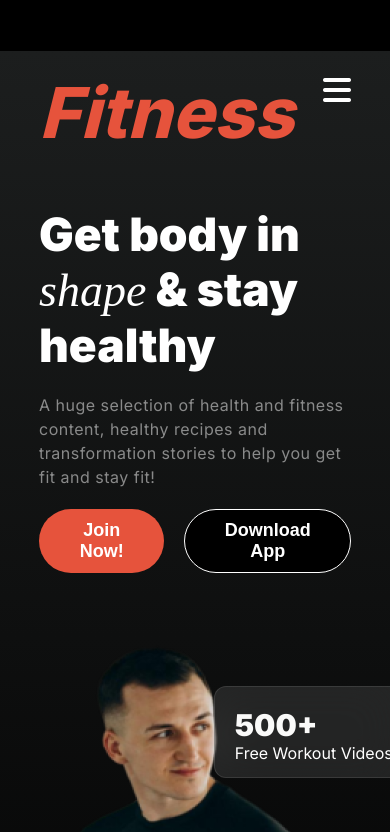
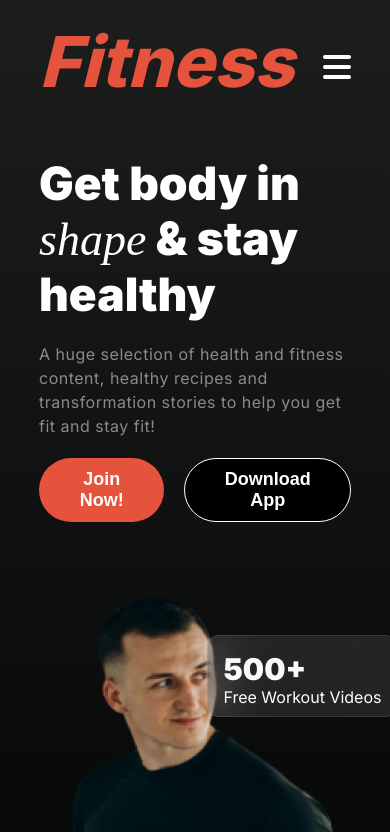
Before and after one commit to NaziaIslam2024/Fitness-Assignment, a plain HTML site: page index.html in a window 390 px wide. Shown: the top 832 px of the page. Drawn offline with Linux system fonts and the light colour scheme; a web font is replaced by a local one.

Commit message:
mobile version update with banner & mobile-menu

```diff
--- a/style.css
+++ b/style.css
@@ -382,10 +382,11 @@ footer{
 /* header style for small device */
 
 header {
-        margin-top:51px;
+        margin-top:0px;
     }
     .mobile-menu{
         display: block;
+        margin-top: 28px;
     }
     .nav-list{
         display: none;
@@ -429,9 +430,12 @@ header {
     }
     .badge500{
         margin-top: 20%;
-        margin-left: 56%;
-
+        margin-left: 54%;
+        padding: 15px;
     }
+    .badge-title500{
+    font-size: 1.875rem;
+}
     .badge350{
         margin-top: 38%;
         margin-left: 4%;
```
